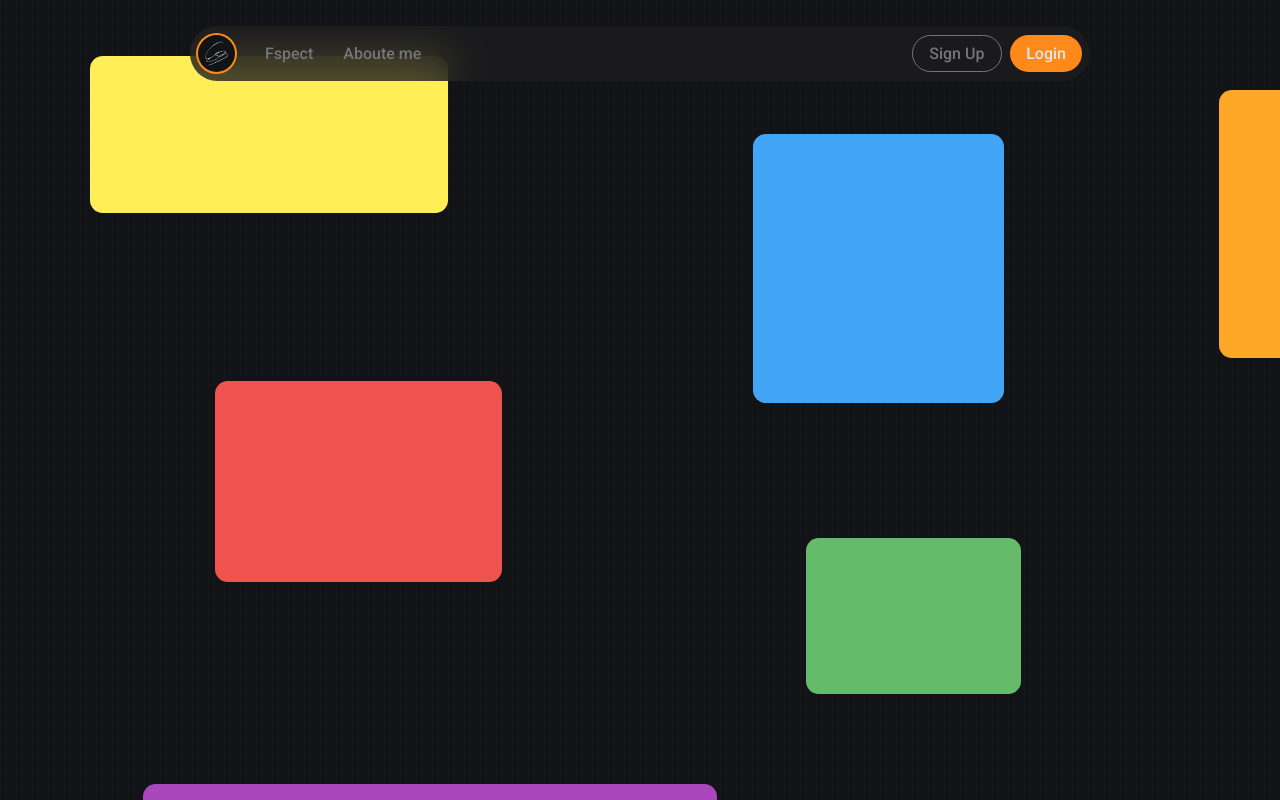
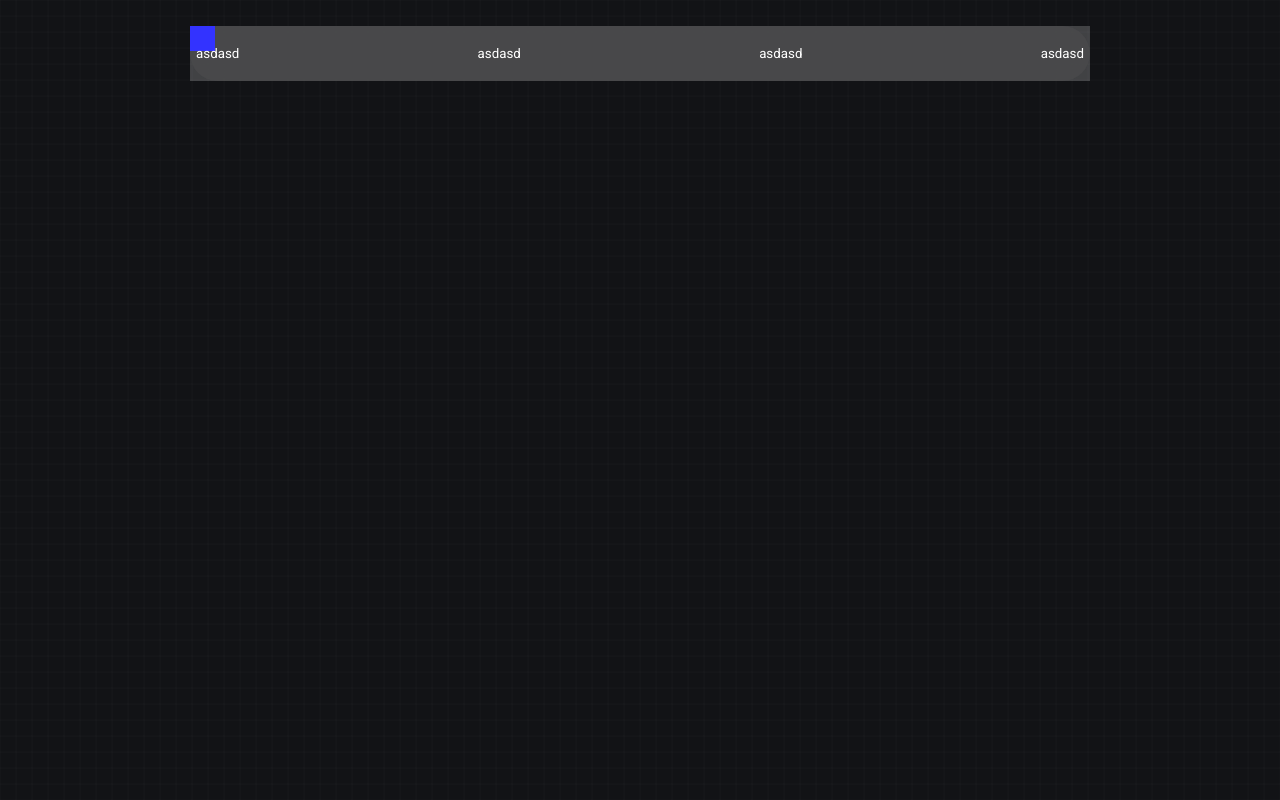
Before and after one commit to SeenLenz/SeenLenzSiteProtFr, a React (Create React App) app: page / in a window 1280 px wide. Built offline with nearby package versions, Linux system fonts and the light colour scheme.

Commit message:
started work on new navbar

```diff
--- a/src/App.js
+++ b/src/App.js
@@ -5,6 +5,7 @@ import { BrowserRouter } from "react-router-dom";
 import { Router, Routes } from "react-router-dom";
 import { Gallery } from "./components/Gallery";
 import { Trial } from "./components/Trial";
+import { NNavbar } from "./components/NNavbar";
 
 export const loginContext = createContext();
 export const mobileContext = createContext();
@@ -27,9 +28,10 @@ function App() {
           {/* <Trial /> */}
           <BrowserRouter>
             <Routes>
-              <Route path="/" element={<Gallery />} />
+              {/* <Route path="/" element={<Gallery />} />
+              <Route path="/fspect" element={<Trial />} /> */}
             </Routes>
-            <Navbar />
+            <NNavbar />
           </BrowserRouter>
         </div>
       </mobileContext.Provider>
--- /dev/null
+++ b/src/components/NNavbar.js
@@ -0,0 +1,157 @@
+import { useContext, useState, useRef, useLayoutEffect } from "react";
+import { loginContext, mobileContext } from "../App";
+import signature from "../img/signature.png";
+import { NavLink } from "react-router-dom";
+import { motion, Variants, spring } from "framer-motion";
+
+export function NNavbar() {
+  const [loggedIn, setloggedIn] = useContext(loginContext);
+  const isMobile = useContext(mobileContext);
+  const [blobState, setblobState] = useState("home");
+  const [left, setLeft] = useState(0);
+  const [top, setTop] = useState(0);
+  const [width, setWidth] = useState(25);
+  const [height, setHeight] = useState(25);
+
+  function EventSetBlob(e, offsetx = 0, offsety = 0, height = 38) {
+    setLeft(
+      (Number(e.currentTarget.getBoundingClientRect().left) -
+        e.currentTarget.offsetWidth / 6 )-
+        document.querySelector(".nnavbar-desktop").getBoundingClientRect().x + 9
+    );
+    setTop(
+    (Number(e.currentTarget.getBoundingClientRect().top) -
+        e.currentTarget.offsetHeight / 6)-
+        document.querySelector(".nnavbar-desktop").getBoundingClientRect().y
+    );
+    setWidth(e.currentTarget.offsetWidth);
+    setHeight(height);
+  }
+
+  return (
+    <>
+      {isMobile ? (
+        <header>
+          <div className="navbar-mobile">
+            <motion.div className="navbar-animation-wrapper"></motion.div>
+            <ul className="navbar-content"></ul>
+          </div>
+        </header>
+      ) : (
+        <header>
+          <div className="nnavbar-desktop">
+            <motion.div className="navbar-animation-wrapper">
+              <motion.div
+                animate={{ left, top, width, height }}
+                className="blob"
+              ></motion.div>
+            </motion.div>
+            <ul className="navbar-content">
+              <li>
+                <button
+                  onClick={(e) => {
+                    EventSetBlob(e);
+                    console.log(
+                      document
+                        .querySelector(".nnavbar-desktop")
+                        .getBoundingClientRect()
+                    );
+                  }}
+                >
+                  asdasd
+                </button>
+              </li>
+              <li>
+                <button
+                  onClick={(e) => {
+                    EventSetBlob(e);
+                  }}
+                >
+                  asdasd
+                </button>
+              </li>
+              <li>
+                <button
+                  onClick={(e) => {
+                    EventSetBlob(e);
+                  }}
+                >
+                  asdasd
+                </button>
+              </li>
+              <li>
+                <button
+                  onClick={(e) => {
+                    EventSetBlob(e);
+                  }}
+                >
+                  asdasd
+                </button>
+              </li>
+            </ul>
+          </div>
+        </header>
+      )}
+    </>
+  );
+}
+
+{
+  /* <li className="logo">
+<NavLink
+  to="/"
+  className="navigation-route-img"
+  onClick={(e) => {
+    setblobState("home");
+  }}
+>
+  {" "}
+  <img src={signature} alt="React Logo" />
+</NavLink>
+</li>
+<li className="navigation">
+<ul>
+  <li>
+    <NavLink
+      to="/Fspect"
+      className="navigation-route"
+      onClick={(e) => {
+        setblobState("Fspect");
+      }}
+      style={({ isActive }) =>
+        isActive ? activeStyle : undefined
+      }
+    >
+      Fspect
+    </NavLink>
+  </li>
+  <li>
+    {" "}
+    <NavLink
+      to="/AboutMe"
+      className="navigation-route"
+      onClick={(e) => {
+        setblobState("AboutMe");
+      }}
+      style={({ isActive }) =>
+        isActive ? activeStyle : undefined
+      }
+    >
+      Aboute me
+    </NavLink>
+  </li>
+</ul>
+</li>
+<li className="account-action">
+<ul>
+  {loggedIn ? (
+    "Profile"
+  ) : (
+    <>
+      <li className="signin-btn">Sign Up</li>
+      <li className="login-btn">Login</li>
+    </>
+  )}
+</ul>
+</li> */
+}
--- a/src/style/index.css
+++ b/src/style/index.css
@@ -22,7 +22,6 @@ body {
 *,
 *::after,
 *::before {
-  -webkit-box-sizing: border-box;
   box-sizing: border-box;
 }
 
@@ -30,7 +29,6 @@ body {
   height: 100vh;
   width: 100vw;
 }
-
 .App button {
   height: 28px;
   font-family: "Roboto";
@@ -38,25 +36,14 @@ body {
   background-color: transparent;
   border: none;
 }
-
 .App .trial {
-  display: -webkit-box;
-  display: -ms-flexbox;
   display: flex;
-  -webkit-box-align: center;
-      -ms-flex-align: center;
   align-items: center;
-  -webkit-box-pack: space-evenly;
-      -ms-flex-pack: space-evenly;
   justify-content: space-evenly;
-  -webkit-box-orient: vertical;
-  -webkit-box-direction: normal;
-      -ms-flex-direction: column;
   flex-direction: column;
   width: 100vw;
   height: 100vh;
 }
-
 .App .trial .box {
   position: absolute;
   z-index: -1;
@@ -67,21 +54,13 @@ body {
   border-radius: 27.5px;
   background-color: orange;
 }
-
 .App .trial .row2 {
   height: 55px;
   width: 100%;
-  display: -webkit-box;
-  display: -ms-flexbox;
   display: flex;
-  -webkit-box-pack: space-evenly;
-      -ms-flex-pack: space-evenly;
   justify-content: space-evenly;
-  -webkit-box-align: center;
-      -ms-flex-align: center;
   align-items: center;
 }
-
 .App header {
   width: 100%;
   height: 55px;
@@ -89,31 +68,20 @@ body {
   padding: 0px 20px 0px 20px;
   position: fixed;
 }
-
 .App header .account-action ul {
   padding: 0px;
   list-style-type: none;
-  display: -webkit-box;
-  display: -ms-flexbox;
   display: flex;
 }
-
 .App header .account-action ul li {
   padding: 10px;
-  -webkit-transition: all 0.4s;
   transition: all 0.4s;
 }
-
 .App header .account-action ul li:hover {
   cursor: pointer;
 }
-
 .App header .account-action ul .login-btn {
-  display: -webkit-box;
-  display: -ms-flexbox;
   display: flex;
-  -webkit-box-align: center;
-      -ms-flex-align: center;
   align-items: center;
   background-color: var(--color-orange);
   border-radius: 20px;
@@ -123,23 +91,17 @@ body {
   height: 37px;
   padding: 1em;
 }
-
 .App header .account-action ul .signin-btn {
   margin-right: 8px;
   border: solid 1px;
   text-align: center;
-  display: -webkit-box;
-  display: -ms-flexbox;
   display: flex;
   min-width: 90px;
-  -webkit-box-align: center;
-      -ms-flex-align: center;
   align-items: center;
   border-radius: 20px;
   height: 37px;
   padding: 1em;
 }
-
 .App header .navbar-mobile {
   margin: auto;
   height: 55px;
@@ -150,52 +112,33 @@ body {
   background-color: var(--color-light-black);
   color: var(--color-grey);
 }
-
 .App header .navbar-mobile .navbar-content {
   position: absolute;
   z-index: 2;
   width: 100%;
   list-style-type: none;
-  display: -webkit-box;
-  display: -ms-flexbox;
   display: flex;
   height: 55px;
-  -webkit-box-align: center;
-      -ms-flex-align: center;
   align-items: center;
-  -webkit-box-pack: justify;
-      -ms-flex-pack: justify;
   justify-content: space-between;
   margin: 0px;
   padding: 8px;
 }
-
 .App header .navbar-mobile .navbar-content .navigation-route-img {
-  display: -webkit-box;
-  display: -ms-flexbox;
   display: flex;
-  -webkit-box-align: center;
-      -ms-flex-align: center;
   align-items: center;
 }
-
 .App header .navbar-mobile .navbar-content .navigation-route-img img {
   cursor: pointer;
   width: 37px;
   background-color: #121316;
   border-radius: 50px;
 }
-
 .App header .navbar-mobile .navbar-content .navbar-hamburger {
   width: 100%;
-  display: -webkit-box;
-  display: -ms-flexbox;
   display: flex;
-  -webkit-box-align: start;
-      -ms-flex-align: start;
   align-items: flex-start;
 }
-
 .App header .navbar-mobile .navbar-content .navbar-hamburger .menu {
   height: 37px;
   width: 37px;
@@ -203,7 +146,41 @@ body {
   background-color: purple;
   margin-left: 8px;
 }
-
+.App header .nnavbar-desktop {
+  margin: auto;
+  height: 55px;
+  max-width: 900px;
+  border-radius: 50px;
+  position: relative;
+  font-weight: 500;
+  background-color: rgba(29, 30, 32, 0.7647058824);
+  -webkit-backdrop-filter: blur(20px);
+          backdrop-filter: blur(20px);
+  color: var(--color-grey);
+}
+.App header .nnavbar-desktop .blob {
+  background-color: blue;
+  width: 25px;
+  height: 25px;
+  position: absolute;
+  top: 0px;
+  left: 0px;
+  width: 38px;
+  height: 38px;
+}
+.App header .nnavbar-desktop .navbar-content {
+  position: absolute;
+  z-index: 2;
+  width: 100%;
+  list-style-type: none;
+  display: flex;
+  height: 55px;
+  align-items: center;
+  justify-content: space-between;
+  margin: 0px;
+  padding: 0px;
+  background-color: rgba(255, 255, 255, 0.2);
+}
 .App header .navbar-desktop {
   margin: auto;
   height: 55px;
@@ -211,105 +188,78 @@ body {
   border-radius: 50px;
   position: relative;
   font-weight: 500;
-  background-color: #1d1e20c3;
+  background-color: rgba(29, 30, 32, 0.7647058824);
   -webkit-backdrop-filter: blur(20px);
           backdrop-filter: blur(20px);
   color: var(--color-grey);
 }
-
 .App header .navbar-desktop .navbar-active-highlight {
   border-radius: 50px;
   position: absolute;
   background-color: var(--color-orange);
 }
-
-.App header .navbar-desktop .navbar-active-highlight[data-blobstate="home"] {
+.App header .navbar-desktop .navbar-active-highlight[data-blobstate=home] {
   height: 41px;
   width: 41px;
   top: 7px;
   left: 6px;
 }
-
-.App header .navbar-desktop .navbar-active-highlight[data-blobstate="Fspect"] {
+.App header .navbar-desktop .navbar-active-highlight[data-blobstate=Fspect] {
   height: 37px;
   width: 70px;
   top: 9px;
   left: 64px;
 }
-
-.App header .navbar-desktop .navbar-active-highlight[data-blobstate="AboutMe"] {
+.App header .navbar-desktop .navbar-active-highlight[data-blobstate=AboutMe] {
   height: 37px;
   width: 102px;
   top: 9px;
   left: 142px;
 }
-
 .App header .navbar-desktop .navbar-content {
   position: absolute;
   z-index: 2;
   width: 100%;
   list-style-type: none;
-  display: -webkit-box;
-  display: -ms-flexbox;
   display: flex;
   height: 55px;
-  -webkit-box-align: center;
-      -ms-flex-align: center;
   align-items: center;
-  -webkit-box-pack: justify;
-      -ms-flex-pack: justify;
   justify-content: space-between;
   margin: 0px;
   padding: 8px;
 }
-
 .App header .navbar-desktop .navbar-content .navigation-route-img {
-  display: -webkit-box;
-  display: -ms-flexbox;
   display: flex;
-  -webkit-box-align: center;
-      -ms-flex-align: center;
   align-items: center;
 }
-
 .App header .navbar-desktop .navbar-content .navigation-route-img img {
   cursor: pointer;
   width: 37px;
   background-color: #121316;
   border-radius: 50px;
 }
-
 .App header .navbar-desktop .navbar-content .navigation {
   width: 100%;
   margin-left: 30px;
 }
-
 .App header .navbar-desktop .navbar-content .navigation ul {
   padding: 0;
   list-style-type: none;
-  display: -webkit-box;
-  display: -ms-flexbox;
   display: flex;
   height: 55px;
-  -webkit-box-align: center;
-      -ms-flex-align: center;
   align-items: center;
   gap: 30px;
 }
-
 .App header .navbar-desktop .navbar-content .navigation ul .navigation-route {
   white-space: nowrap;
   color: var(--color-grey);
   text-decoration: none;
-  -webkit-transition: all 0.4s;
   transition: all 0.4s;
 }
-
 .App header .navbar-desktop .navbar-content .navigation ul .navigation-route:hover {
   cursor: pointer;
   color: var(--color-white);
 }
-
 .App .gallery-container {
   height: 100vh;
   width: 100vw;
@@ -317,33 +267,23 @@ body {
   position: relative;
   overflow: hidden;
 }
-
 .App .gallery-container .gallery {
   height: 140vh;
   width: 140vw;
   position: absolute;
 }
-
 .App .gallery-container .tile {
   border-radius: 1vmax;
   position: absolute;
-  -webkit-transition: -webkit-transform 800ms ease;
-  transition: -webkit-transform 800ms ease;
   transition: transform 800ms ease;
-  transition: transform 800ms ease, -webkit-transform 800ms ease;
 }
-
 .App .gallery-container .tile:hover {
-  -webkit-transform: scale(1.1);
   transform: scale(1.1);
 }
-
 .App .gallery-container .tile:hover > img {
   opacity: 1;
-  -webkit-transform: scale(1.01);
   transform: scale(1.01);
 }
-
 .App .gallery-container .tile > img {
   height: 100%;
   width: 100%;
@@ -351,85 +291,71 @@ body {
      object-fit: cover;
   border-radius: inherit;
   opacity: 0;
-  -webkit-transition: opacity 800ms ease, -webkit-transform 800ms ease;
-  transition: opacity 800ms ease, -webkit-transform 800ms ease;
   transition: opacity 800ms ease, transform 800ms ease;
-  transition: opacity 800ms ease, transform 800ms ease, -webkit-transform 800ms ease;
 }
-
 .App .gallery-container .tile:nth-child(1) {
-  background-color: #ffee58;
+  background-color: rgb(255, 238, 88);
   height: 14%;
   width: 20%;
   left: 5%;
   top: 5%;
 }
-
 .App .gallery-container .tile:nth-child(2) {
-  background-color: #42a5f5;
+  background-color: rgb(66, 165, 245);
   height: 24%;
   width: 14%;
   left: 42%;
   top: 12%;
 }
-
 .App .gallery-container .tile:nth-child(3) {
-  background-color: #ef5350;
+  background-color: rgb(239, 83, 80);
   height: 18%;
   width: 16%;
   left: 12%;
   top: 34%;
 }
-
 .App .gallery-container .tile:nth-child(4) {
-  background-color: #66bb6a;
+  background-color: rgb(102, 187, 106);
   height: 14%;
   width: 12%;
   left: 45%;
   top: 48%;
 }
-
 .App .gallery-container .tile:nth-child(5) {
-  background-color: #ab47bc;
+  background-color: rgb(171, 71, 188);
   height: 16%;
   width: 32%;
   left: 8%;
   top: 70%;
 }
-
 .App .gallery-container .tile:nth-child(6) {
-  background-color: #ffa726;
+  background-color: rgb(255, 167, 38);
   height: 24%;
   width: 24%;
   left: 68%;
   top: 8%;
 }
-
 .App .gallery-container .tile:nth-child(7) {
-  background-color: #3f51b5;
+  background-color: rgb(63, 81, 181);
   height: 16%;
   width: 20%;
   left: 50%;
   top: 74%;
 }
-
 .App .gallery-container .tile:nth-child(8) {
-  background-color: #8d6e63;
+  background-color: rgb(141, 110, 99);
   height: 24%;
   width: 18%;
   left: 72%;
   top: 42%;
 }
-
 .App .gallery-container .tile:nth-child(9) {
-  background-color: #fafafa;
+  background-color: rgb(250, 250, 250);
   height: 10%;
   width: 8%;
   left: 84%;
   top: 84%;
 }
-
-.App .gallery-container[data-navigate="true"] {
+.App .gallery-container[data-navigate=true] {
   right: 1920px;
-}
-/*# sourceMappingURL=index.css.map */
+}/*# sourceMappingURL=index.css.map */
--- a/src/style/index.scss
+++ b/src/style/index.scss
@@ -154,6 +154,43 @@ body {
             margin-left: 8px;
           }
         }
+      }
+    }
+
+    .nnavbar-desktop {
+      margin: auto;
+      height: 55px;
+      max-width: 900px;
+      border-radius: 50px;
+      position: relative;
+      font-weight: 500;
+      background-color: #1d1e20c3;
+      backdrop-filter: blur(20px);
+      color: var(--color-grey);
+
+      .blob {
+        background-color: blue;
+        width: 25px;
+        height: 25px;
+        position: absolute;
+        top: 0px;
+        left: 0px;
+        width: 38px;
+        height: 38px;
+      }
+
+      .navbar-content {
+        position: absolute;
+        z-index: 2;
+        width: 100%;
+        list-style-type: none;
+        display: flex;
+        height: 55px;
+        align-items: center;
+        justify-content: space-between;
+        margin: 0px;
+        padding: 0px;
+        background-color: rgba(255, 255, 255, 0.2);
       }
     }
 
```
Also changed, not shown: 1 other file (tests, documents, lock files or other folders). Lines whose indentation alone changed are shown as unchanged.
